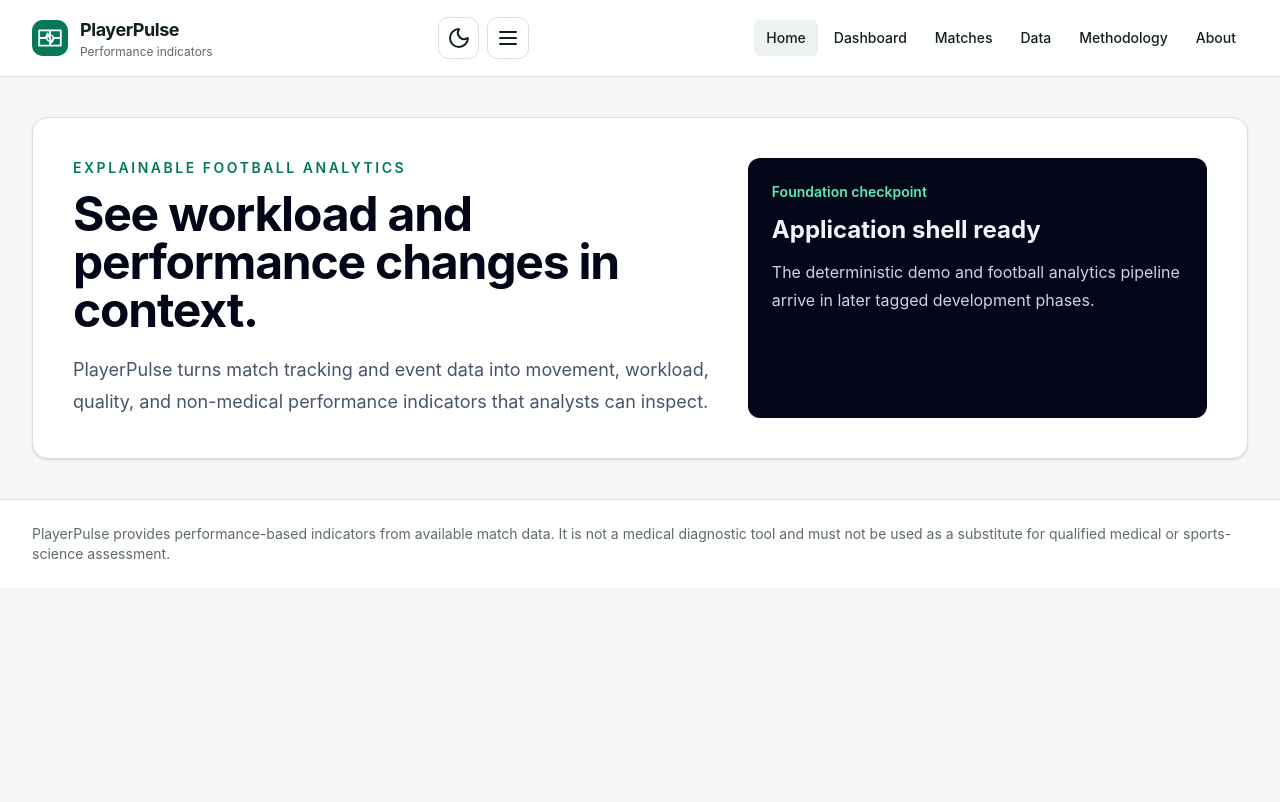
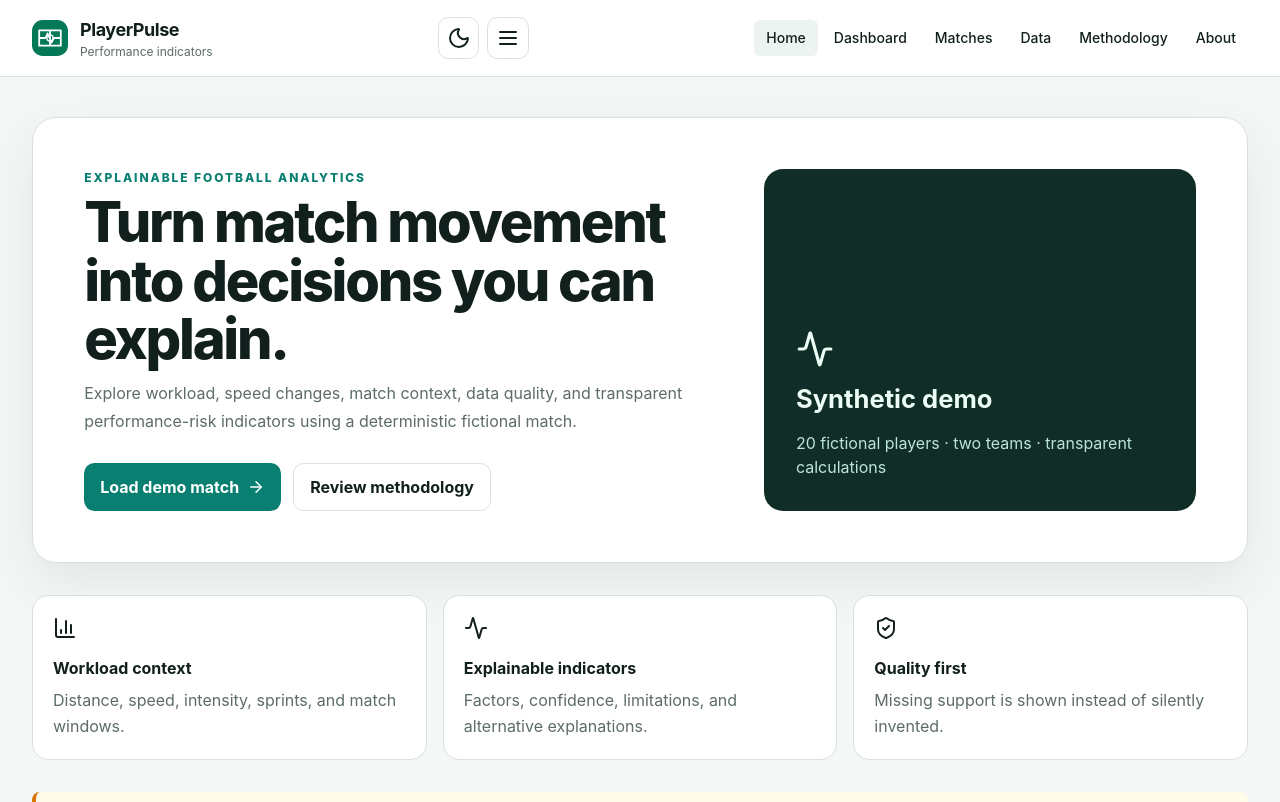
Before and after one commit to Dippy2003/football-fatigue-analytics, a React (Vite) app in the folder frontend/: page / in a window 1280 px wide. Shown: the top 802 px of the page. Built offline with nearby package versions, Linux system fonts and the light colour scheme; no server answers.

Commit message:
feat(frontend): load demo from landing page

```diff
--- a/frontend/src/pages/LandingPage.tsx
+++ b/frontend/src/pages/LandingPage.tsx
@@ -1,29 +1,96 @@
+import { useMutation, useQueryClient } from '@tanstack/react-query'
+import { Activity, ArrowRight, BarChart3, ShieldCheck } from 'lucide-react'
+import type { LucideIcon } from 'lucide-react'
+import { Link, useNavigate } from 'react-router-dom'
+
+import { createDemo } from '../services/api/datasets'
+import { RISK_DISCLAIMER } from '../types/domain'
+
 export function LandingPage() {
+  const navigate = useNavigate()
+  const queryClient = useQueryClient()
+  const demo = useMutation({
+    mutationFn: () => createDemo(),
+    onSuccess: async (result) => {
+      await queryClient.invalidateQueries()
+      void navigate(`/matches/${result.match_id}`)
+    },
+  })
   return (
-    <section className="grid gap-8 rounded-2xl border border-[var(--border)] bg-white p-6 shadow-sm md:grid-cols-[1.4fr_1fr] md:p-10">
-      <div>
-        <p className="mb-3 text-sm font-semibold uppercase tracking-[0.18em] text-emerald-700">
-          Explainable football analytics
-        </p>
-        <h1 className="max-w-3xl text-4xl font-bold tracking-tight text-slate-950 sm:text-5xl">
-          See workload and performance changes in context.
-        </h1>
-        <p className="mt-5 max-w-2xl text-lg leading-8 text-slate-600">
-          PlayerPulse turns match tracking and event data into movement, workload,
-          quality, and non-medical performance indicators that analysts can inspect.
-        </p>
-      </div>
-      <aside
-        className="rounded-xl bg-slate-950 p-6 text-slate-100"
-        aria-label="Day 1 status"
-      >
-        <p className="text-sm font-semibold text-emerald-300">Foundation checkpoint</p>
-        <p className="mt-3 text-2xl font-bold">Application shell ready</p>
-        <p className="mt-3 leading-7 text-slate-300">
-          The deterministic demo and football analytics pipeline arrive in later tagged
-          development phases.
-        </p>
+    <div className="space-y-8">
+      <section className="hero">
+        <div>
+          <p className="eyebrow">Explainable football analytics</p>
+          <h1>Turn match movement into decisions you can explain.</h1>
+          <p className="hero-copy">
+            Explore workload, speed changes, match context, data quality, and
+            transparent performance-risk indicators using a deterministic fictional
+            match.
+          </p>
+          <div className="mt-7 flex flex-wrap gap-3">
+            <button
+              className="button-primary"
+              disabled={demo.isPending}
+              onClick={() => demo.mutate()}
+              type="button"
+            >
+              {demo.isPending ? 'Loading demo…' : 'Load demo match'}{' '}
+              <ArrowRight aria-hidden="true" size={18} />
+            </button>
+            <Link className="button-secondary" to="/methodology">
+              Review methodology
+            </Link>
+          </div>
+          {demo.isError && (
+            <p className="mt-3 text-sm text-red-700" role="alert">
+              The API is unavailable. Start the backend and try again.
+            </p>
+          )}
+        </div>
+        <div className="hero-visual" aria-label="PlayerPulse analysis summary">
+          <Activity aria-hidden="true" size={38} />
+          <strong>Synthetic demo</strong>
+          <p>20 fictional players · two teams · transparent calculations</p>
+        </div>
+      </section>
+      <section className="grid gap-4 md:grid-cols-3" aria-label="Supported analysis">
+        {(
+          [
+            [
+              'Workload context',
+              'Distance, speed, intensity, sprints, and match windows.',
+              BarChart3,
+            ],
+            [
+              'Explainable indicators',
+              'Factors, confidence, limitations, and alternative explanations.',
+              Activity,
+            ],
+            [
+              'Quality first',
+              'Missing support is shown instead of silently invented.',
+              ShieldCheck,
+            ],
+          ] satisfies Array<[string, string, LucideIcon]>
+        ).map(([title, copy, Icon]) => (
+          <article className="feature-card" key={String(title)}>
+            <Icon aria-hidden="true" />
+            <h2>{String(title)}</h2>
+            <p>{String(copy)}</p>
+          </article>
+        ))}
+      </section>
+      <aside className="disclaimer">
+        <ShieldCheck aria-hidden="true" size={18} />
+        {RISK_DISCLAIMER}
       </aside>
-    </section>
+      <p className="text-sm text-[var(--muted)]">
+        Public demonstrations use project-owned synthetic data. See{' '}
+        <Link className="text-link" to="/data">
+          data sources and rights
+        </Link>
+        .
+      </p>
+    </div>
   )
 }
```
